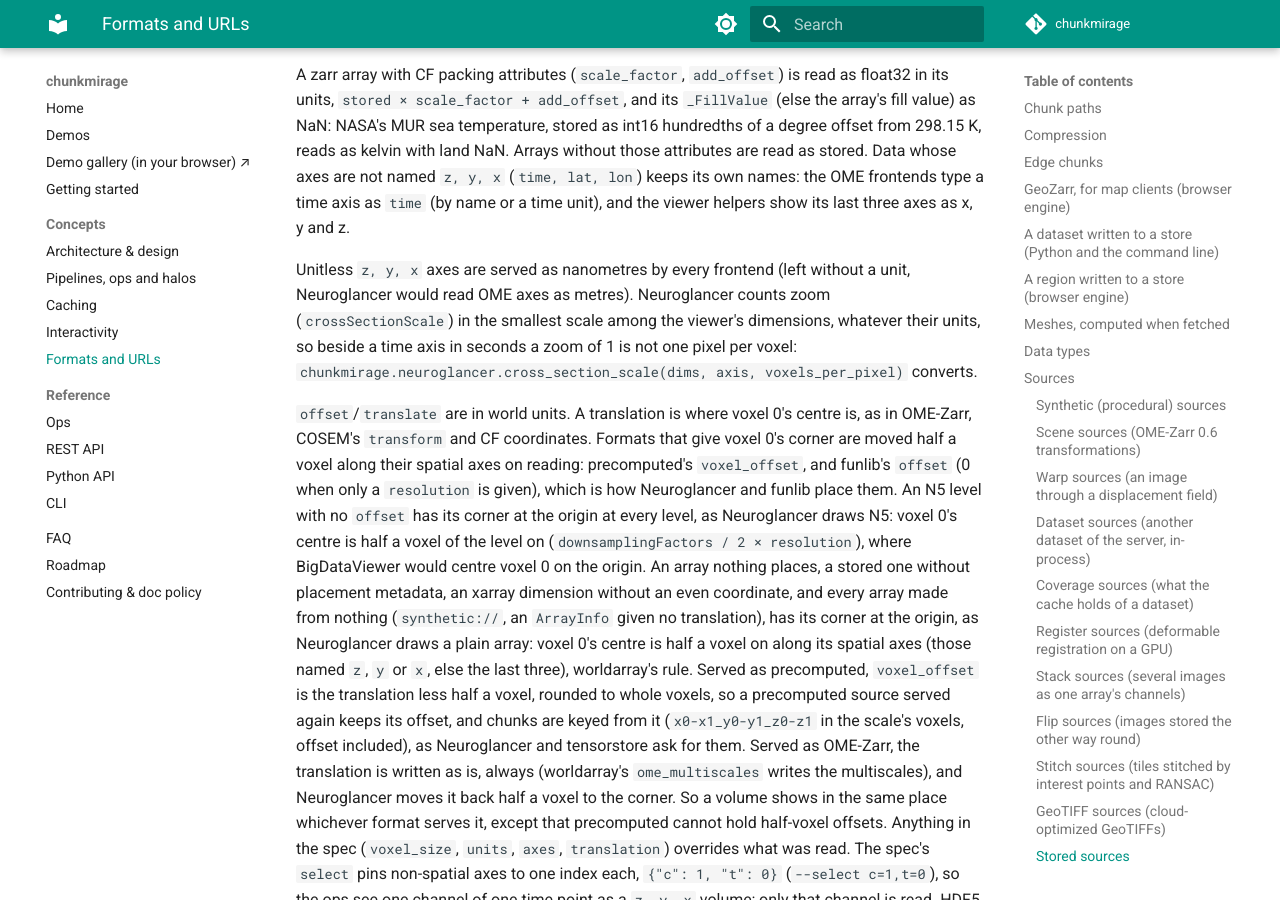
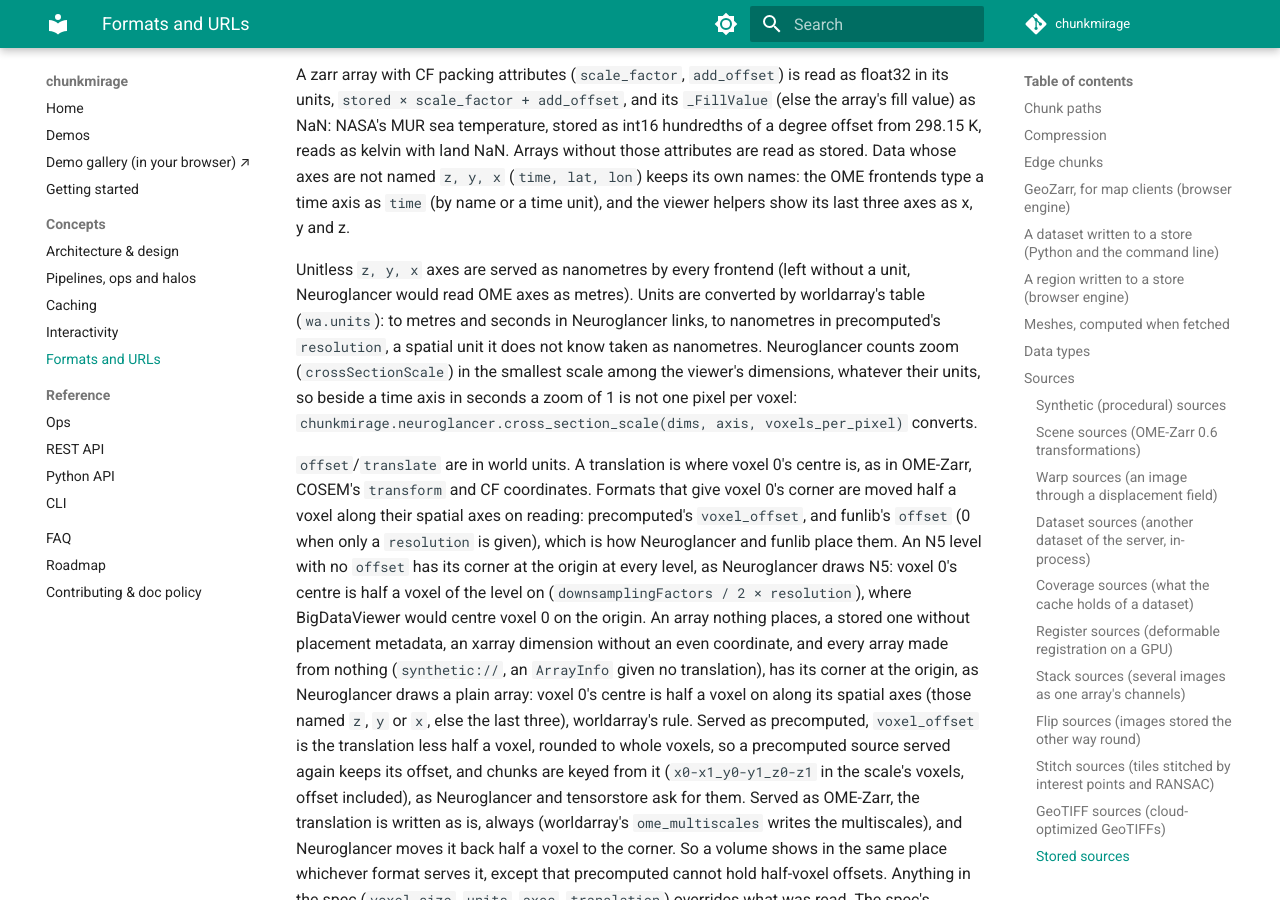
Before and after one commit to JaneliaSciComp/chunkmirage, an MkDocs documentation site: the page built from docs/concepts/formats.md, in a window 1280 px wide and 900 px high, scrolled down 21015 px. Built offline with MkDocs 1.6.1 and Material for MkDocs 9.7.7, drawn with Linux system fonts in a browser that asks for light colours; comment, search, counter and statistics services are not loaded.

Commit message:
worldarray>=0.3.1,<1 (lock 0.3.1): Neuroglancer links, precomputed's resolution and CF time coordinates convert units by worldarray's table (wa.units), which knows kilometres since 0.3.1, rather than chunkmirage's own, so centimetres, picometres, microns, nanoseconds, British spellings, plurals and capitals convert where a spatial axis in one was taken as nanometres and a time axis as unitless; formats.md and the CHANGELOG say so

```diff
--- a/docs/concepts/formats.md
+++ b/docs/concepts/formats.md
@@ -804,7 +804,9 @@ names: the OME frontends type a time axis as `time` (by name or a time unit), an
 viewer helpers show its last three axes as x, y and z.
 
 Unitless `z, y, x` axes are served as nanometres by every frontend (left without a unit,
-Neuroglancer would read OME axes as metres). Neuroglancer counts zoom
+Neuroglancer would read OME axes as metres). Units are converted by worldarray's table
+(`wa.units`): to metres and seconds in Neuroglancer links, to nanometres in precomputed's
+`resolution`, a spatial unit it does not know taken as nanometres. Neuroglancer counts zoom
 (`crossSectionScale`) in the smallest scale among the viewer's dimensions, whatever their
 units, so beside a time axis in seconds a zoom of 1 is not one pixel per voxel:
 `chunkmirage.neuroglancer.cross_section_scale(dims, axis, voxels_per_pixel)` converts.
--- a/pyproject.toml
+++ b/pyproject.toml
@@ -26,7 +26,7 @@ dependencies = [
     "numpy>=1.26",
     "numcodecs>=0.12",
     "tensorstore>=0.1.60",
-    "worldarray>=0.3,<1",
+    "worldarray>=0.3.1,<1",
     "starlette>=0.37",
     "uvicorn[standard]>=0.29",
     "hypercorn[h2]>=0.17",
```
Also changed, not shown: CHANGELOG.md (+8 -5 lines), 4 other files.
